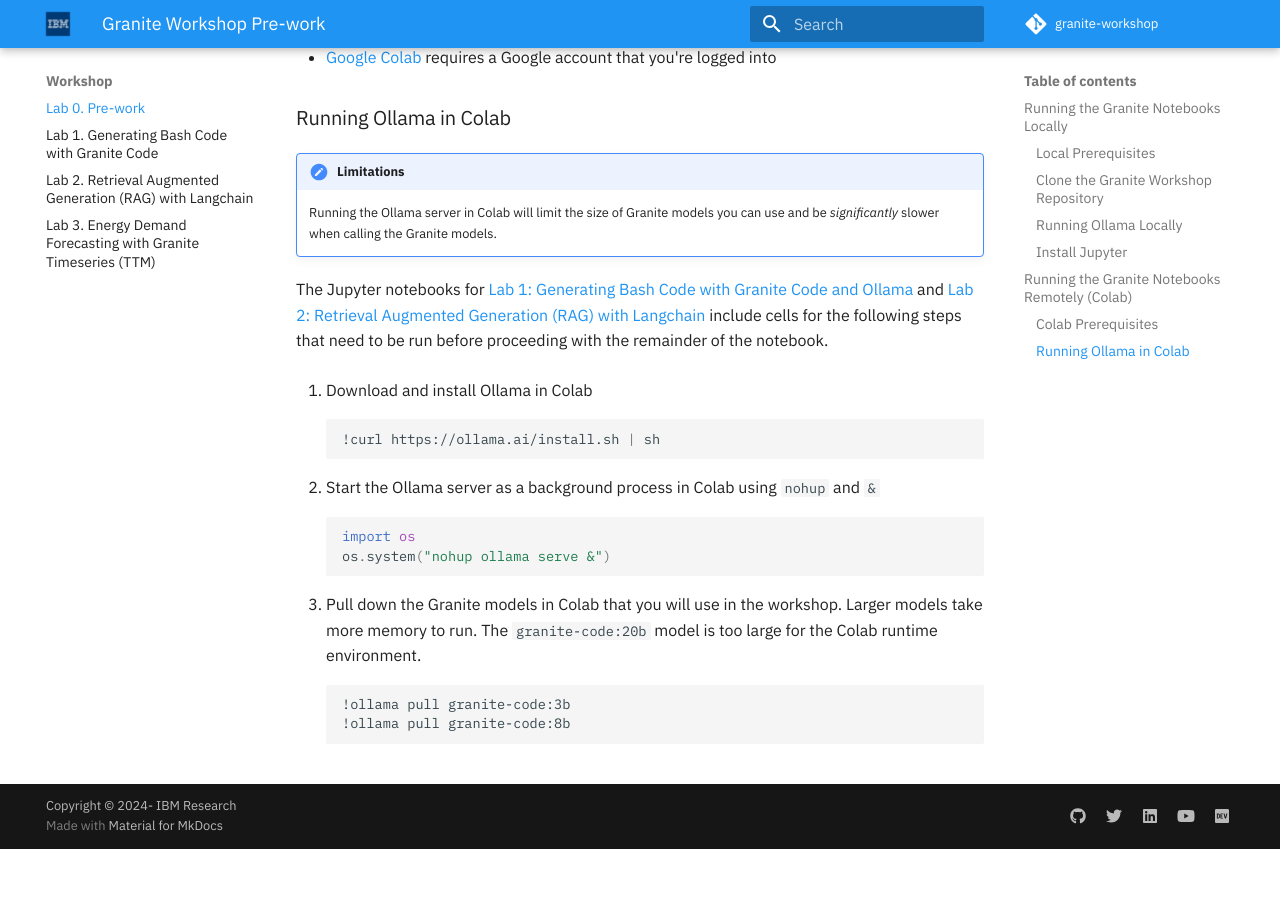
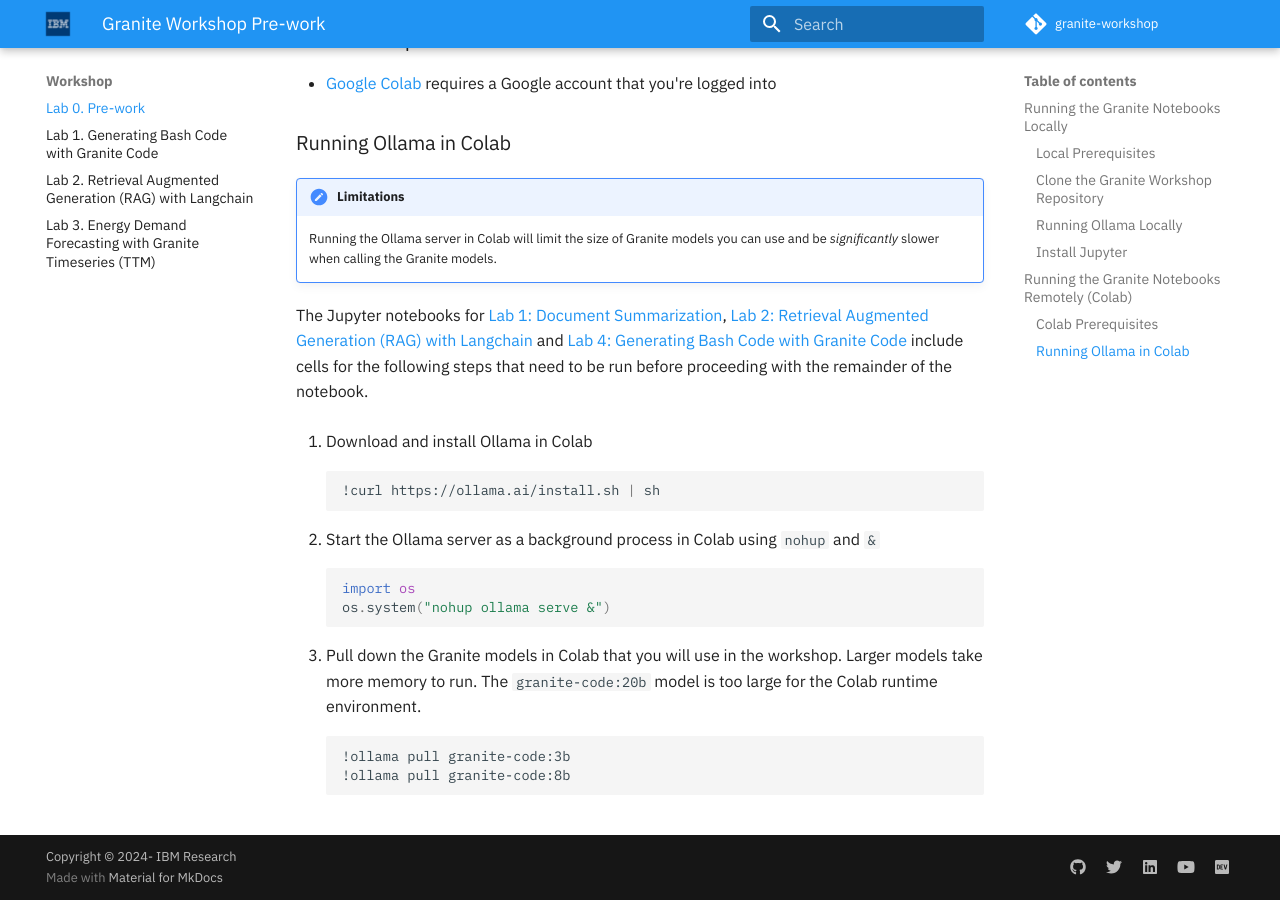
Before and after one commit to IBM/granite-workshop, an MkDocs documentation site: the page built from docs/pre-work/README.md, in a window 1280 px wide and 900 px high, scrolled down 2311 px. Built offline with MkDocs 1.6.1 and Material for MkDocs 9.7.7, drawn with Linux system fonts in a browser that asks for light colours; comment, search, counter and statistics services are not loaded; before the commit the page ends 3160 px from its top, so only the background shows below that; some of the changed text lies outside the part shown.

Commit message:
Add document summarization lab
Based on the Granit document summarization recipe

Signed-off-by: Martin Hickey <martin.hickey@ie.ibm.com>

```diff
--- a/docs/pre-work/README.md
+++ b/docs/pre-work/README.md
@@ -8,7 +8,7 @@
 
 The labs in the workshop are [Jupyter notebooks](https://jupyter.org/). The notebooks can be run on your computer or remotely on [Google Colab](https://colab.google/). Follow the instructions in the section that follow on how you would like to run the notebooks.
 
-[Lab 1: Generating Bash Code with Granite Code](../lab-1/README.md) and [Lab 2: Retrieval Augmented Generation (RAG) with Langchain](../lab-2/README.md) require Granite models to be served by a AI model runtime so that the models can be inferred or called. The workshop uses [Ollama](https://github.com/ollama/ollama) to serve the models.
+[Lab 1: Document Summarization](../lab-1/README.md), [Lab 2: Retrieval Augmented Generation (RAG) with Langchain](../lab-2/README.md) and [Lab 4: Generating Bash Code with Granite Code](../lab-4/README.md) require Granite models to be served by a AI model runtime so that the models can be inferred or called. The workshop uses [Ollama](https://github.com/ollama/ollama) to serve the models.
 
 ## Running the Granite Notebooks Locally
 
@@ -104,7 +104,7 @@
 !!! note "Limitations"
     Running the Ollama server in Colab will limit the size of Granite models you can use and be _significantly_ slower when calling the Granite models.
 
-The Jupyter notebooks for [Lab 1: Generating Bash Code with Granite Code and Ollama](../lab-1/README.md) and [Lab 2: Retrieval Augmented Generation (RAG) with Langchain](../lab-2/README.md) include cells for the following steps that  need to be run before proceeding with the remainder of the notebook.
+The Jupyter notebooks for [Lab 1: Document Summarization](../lab-1/README.md), [Lab 2: Retrieval Augmented Generation (RAG) with Langchain](../lab-2/README.md) and [Lab 4: Generating Bash Code with Granite Code](../lab-4/README.md) include cells for the following steps that  need to be run before proceeding with the remainder of the notebook.
 
 1. Download and install Ollama in Colab
 
```
Also changed, not shown: docs/README.md (+2 -1 lines), docs/lab-1/README.md (+8 -8 lines), docs/lab-4/README.md (added, +32 -0 lines), .spellcheck-en-custom.txt, 1 other file.
